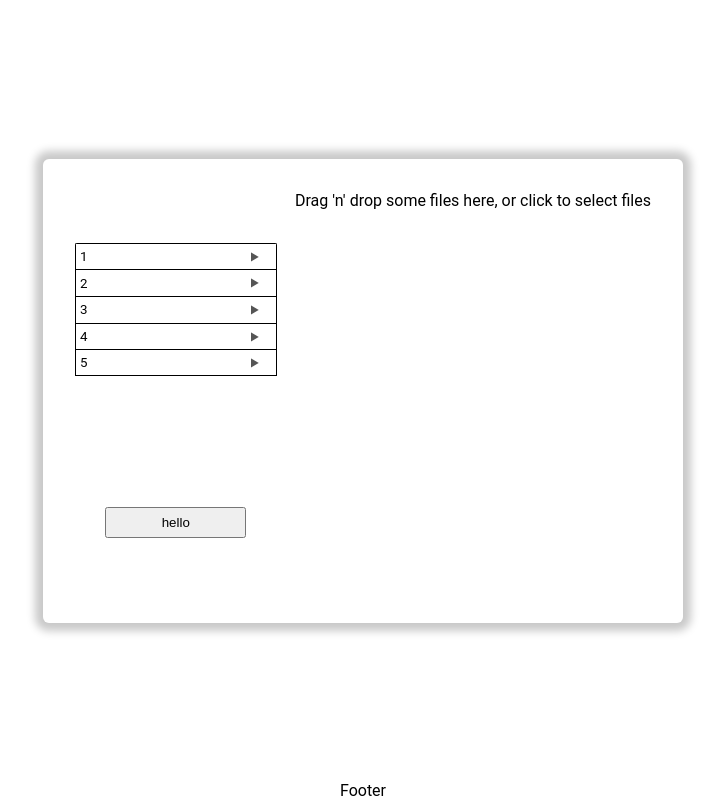
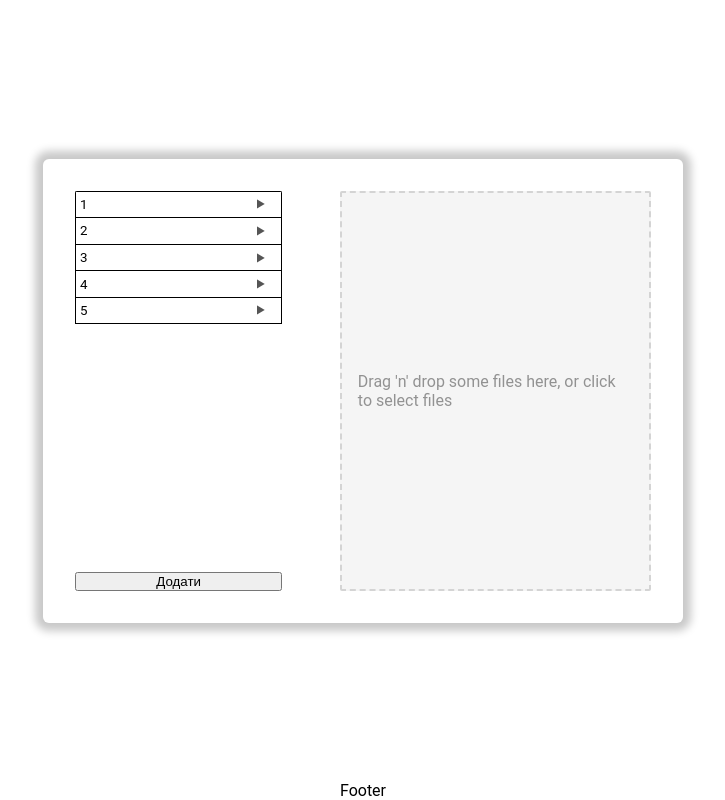
Before and after one commit to pavsoldatov/x509-dropzone-test, a React (Create React App) app: page / in a window 1280 px wide. Shown: the whole page, without its empty margins (277-1002 px from the left). Built offline with nearby package versions, Linux system fonts and the light colour scheme.

Commit message:
Add dropzone styles

```diff
--- a/src/components/Layout/CardContent.js
+++ b/src/components/Layout/CardContent.js
@@ -1,41 +1,12 @@
-import ASN1 from "@lapo/asn1js";
-import Base64 from "@lapo/asn1js/base64";
-
-import { useDropzone } from "react-dropzone";
-import Dropzone from "react-dropzone";
-import { useCallback } from "react";
-
-import * as x509 from "@peculiar/x509";
-
 import styles from "./CardContent.module.css";
 import Aside from "../UI/Aside";
+import Dropzone from "../UI/Dropzone";
 
 const CardContent = (props) => {
-  const onDrop = useCallback((acceptedFiles) => {
-    acceptedFiles.forEach((file) => {
-      const reader = new FileReader();
-
-      reader.onabort = () => console.log("file reading was aborted");
-      reader.onerror = () => console.log("file reading has failed");
-      reader.onload = () => {
-        const base64 = reader.result.split("base64,")[1];
-        const cert = new x509.X509Certificate(base64);
-
-        console.log(cert);
-      };
-      reader.readAsDataURL(file);
-    });
-  }, []);
-
-  const { getRootProps, getInputProps } = useDropzone({ onDrop });
-
   return (
     <section className={styles.CardContent}>
       <Aside />
-      <div {...getRootProps()}>
-        <input {...getInputProps()} />
-        <p>Drag 'n' drop some files here, or click to select files</p>
-      </div>
+      <Dropzone />
     </section>
   );
 };
--- a/src/components/Layout/CardContent.module.css
+++ b/src/components/Layout/CardContent.module.css
@@ -1,5 +1,5 @@
 .CardContent {
   display: flex;
-  justify-content: space-between;
+  gap: 10%;
   min-height: 50vh;
 }
--- /dev/null
+++ b/src/components/UI/AddButton.js
@@ -0,0 +1,7 @@
+import styles from "./AddButton.module.css";
+
+const AddButton = (props) => {
+  return <button className={styles.AddButton}>Додати</button>;
+};
+
+export default AddButton;
--- /dev/null
+++ b/src/components/UI/AddButton.module.css
@@ -0,0 +1,5 @@
+.AddButton {
+  padding: "6px 0";
+  width: "70%";
+  margin: "0 auto 20px auto";
+}
--- a/src/components/UI/Aside.js
+++ b/src/components/UI/Aside.js
@@ -1,12 +1,13 @@
 import styles from "./Aside.module.css";
 
 import CertificateList from "../CertificatesList";
+import AddButton from "./AddButton";
 
 const Aside = (props) => {
   return (
     <aside className={styles.Aside}>
       <CertificateList />
-      <button style={{padding: "6px 0", width: "70%", margin: "0 auto"}}>hello</button>
+      <AddButton />
     </aside>
   );
 };
--- a/src/components/UI/Aside.module.css
+++ b/src/components/UI/Aside.module.css
@@ -1,6 +1,6 @@
 .Aside {
   display: flex;
   flex-direction: column;
-  justify-content: space-around;
-  width: 35%;
+  justify-content: space-between;
+  width: 40%;
 }
--- a/src/components/UI/Card.module.css
+++ b/src/components/UI/Card.module.css
@@ -1,5 +1,5 @@
 .Card {
-  width: 50%;
+  min-width: 50%;
 
   background-color: white;
   padding: 2rem;
--- /dev/null
+++ b/src/components/UI/Dropzone.js
@@ -0,0 +1,36 @@
+import styles from "./Dropzone.module.css";
+import { useCallback } from "react";
+import { useDropzone } from "react-dropzone";
+import * as x509 from "@peculiar/x509";
+
+const Dropzone = (props) => {
+  const onDrop = useCallback((acceptedFiles) => {
+    acceptedFiles.forEach((file) => {
+      const reader = new FileReader();
+
+      reader.onabort = () => console.log("file reading was aborted");
+      reader.onerror = () => console.log("file reading has failed");
+      reader.onload = () => {
+        const base64 = reader.result.split("base64,")[1];
+        const cert = new x509.X509Certificate(base64);
+
+        console.log(cert);
+      };
+      reader.readAsDataURL(file);
+    });
+  }, []);
+
+  const { acceptedFiles, getRootProps, getInputProps } = useDropzone({
+    onDrop,
+  });
+  console.log(acceptedFiles);
+  return (
+    <div {...getRootProps({className: styles.Dropzone})}>
+      <input {...getInputProps()} />
+      <p>Drag 'n' drop some files here, or click to select files</p>
+    </div>
+  );
+};
+
+
+export default Dropzone
--- /dev/null
+++ b/src/components/UI/Dropzone.module.css
@@ -0,0 +1,20 @@
+.Dropzone {
+  display: flex;
+  align-items: center;
+  width: 60%;
+
+  background-color: #f5f5f5;
+  border: 2px dashed #d4d4d4;
+  border-radius: 2px;
+  color: #929292;
+  outline: none;
+  transition: border 200ms ease-in-out;
+}
+
+.Dropzone:focus {
+  border-color: #2196f3;
+}
+
+.Dropzone > p {
+  padding: 0 1rem;
+}
```
